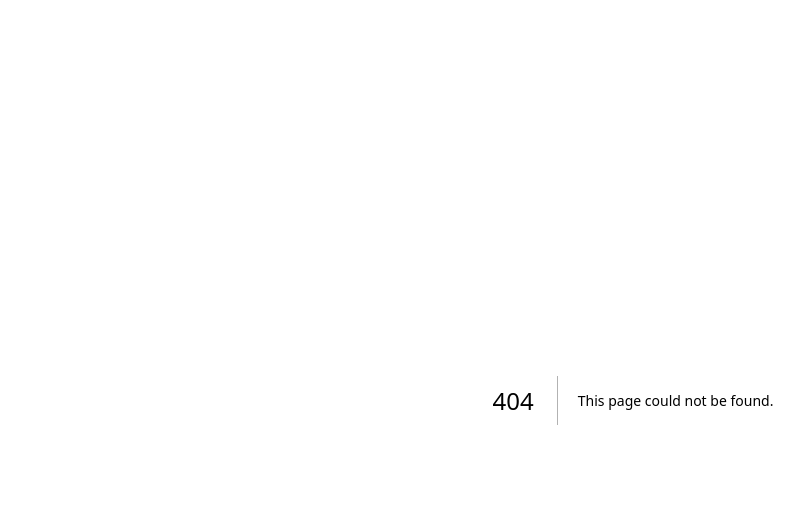
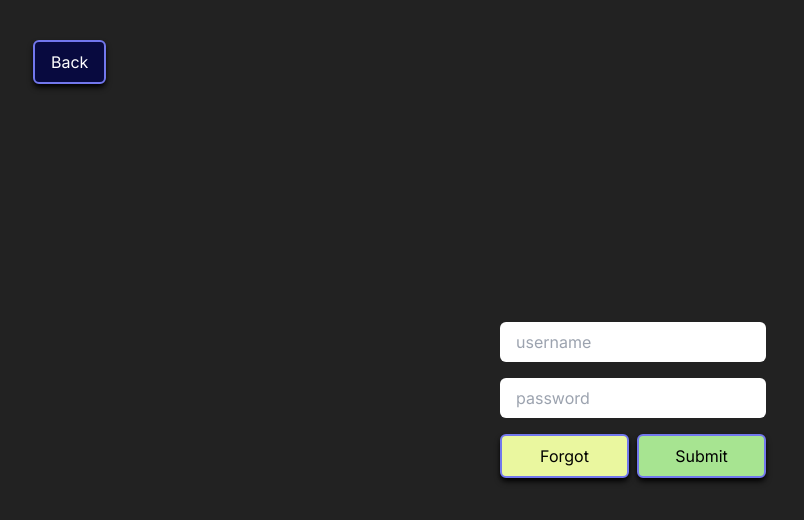
Before and after one commit to SuatDauti/table-track, a Next.js app: page /adminLogin in a window 1280 px wide. Before the commit this address had no page. Shown: the top 520 px of the page, without its empty margins (7-811 px from the left). Built offline with nearby package versions, Linux system fonts and the light colour scheme.

Commit message:
Fixed Syntax for name changes to camelCase

```diff
--- /dev/null
+++ b/app/adminLogin/page.tsx
@@ -0,0 +1,84 @@
+"use client";
+
+import Link from "next/link";
+import ButtonAction from "../components_global/buttons/ButtonAction";
+import ButtonAccept from "../components_global/buttons/ButtonAccept";
+import ButtonNeutral from "../components_global/buttons/ButtonNeutral";
+import { useState } from "react";
+import { useRouter } from "next/navigation";
+import { signIn } from "next-auth/react";
+
+export default function AdminLoginPage() {
+  const [username, setUsername] = useState("");
+  const [password, setPassword] = useState("");
+  const [error, setError] = useState("");
+
+  const router = useRouter();
+
+  const handleSubmit = async (e: any) => {
+    e.preventDefault();
+
+    try {
+      const res: any = await signIn("credentials", {
+        username,
+        password,
+        redirect: false,
+      });
+
+      if (res.error) {
+        setError("Invalid Credentials");
+        return;
+      }
+
+      router.replace("adminPanel");
+    } catch (error) {
+      console.log(error);
+    }
+  };
+
+  return (
+    <div>
+      {/* Back Button */}
+      <div className="absolute left-10 top-10">
+        <Link href={"/"} passHref>
+          <ButtonAction>Back</ButtonAction>
+        </Link>
+      </div>
+      <div className="flex h-screen justify-center items-center">
+        <form
+          id="LoginForm"
+          onSubmit={handleSubmit}
+          className="flex h-fit flex-col gap-4"
+        >
+          {error && (
+            <h1 className="bg-redProd text-white w-fill rounded-md px-1 py-2 text-center">
+              {error}
+            </h1>
+          )}
+          <input
+            onChange={(e) => setUsername(e.target.value)}
+            type="text"
+            placeholder="username"
+            className=" px-4 py-2 rounded-md focus:outline-none focus:ring-2 focus:ring-highlight"
+            required
+          ></input>
+          <input
+            onChange={(e) => setPassword(e.target.value)}
+            type="password"
+            placeholder="password"
+            className="px-4 py-2 rounded-md focus:outline-none focus:ring-2 focus:ring-highlight"
+            required
+          ></input>
+          <div className="flex gap-2">
+            <ButtonNeutral className="w-full" type="submit">
+              Forgot
+            </ButtonNeutral>
+            <ButtonAccept className="w-full" type="submit">
+              Submit
+            </ButtonAccept>
+          </div>
+        </form>
+      </div>
+    </div>
+  );
+}
--- a/app/page.tsx
+++ b/app/page.tsx
@@ -48,7 +48,7 @@ export default function Home() {
     <div>
       {/* Login Button */}
       <div className="absolute right-10 top-10">
-        <Link href={"Admin_Login"} passHref>
+        <Link href={"adminLogin"} passHref>
           <ButtonAction>Admin Login</ButtonAction>
         </Link>
       </div>
```
